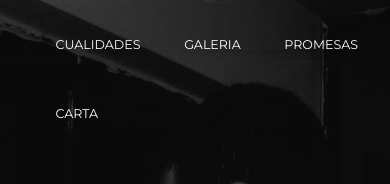
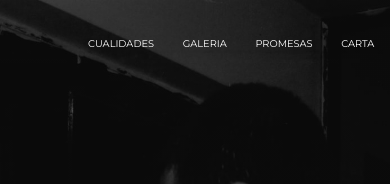
Before and after one commit to ewald0/mel, a plain HTML site: page index.html in a window 390 px wide. Shown: the top 184 px of the page. Drawn offline with nearby package versions, Linux system fonts and the light colour scheme; files whose address does not match are found by name.

Commit message:
Update queries.css

```diff
--- a/resources/css/queries.css
+++ b/resources/css/queries.css
@@ -130,6 +130,11 @@
 /* Small phones: from 0 to 480px */
 @media only screen and (max-width: 480px) {
 
+    .main-nav li {
+         font-size: 70%;
+         margin-left: 25px;
+    }
+
     .work-steps p { padding-left: 31%; }
 
     blockquote:after { margin: 8px 0 0 7em; }
```
